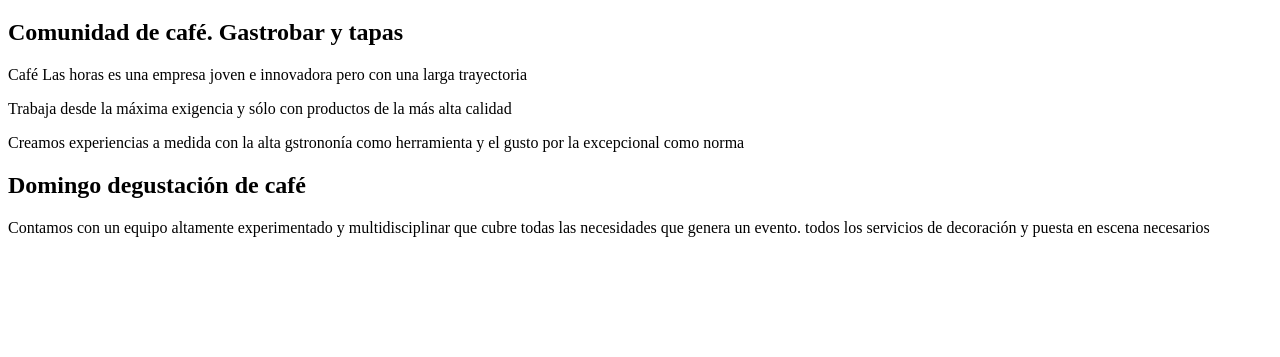
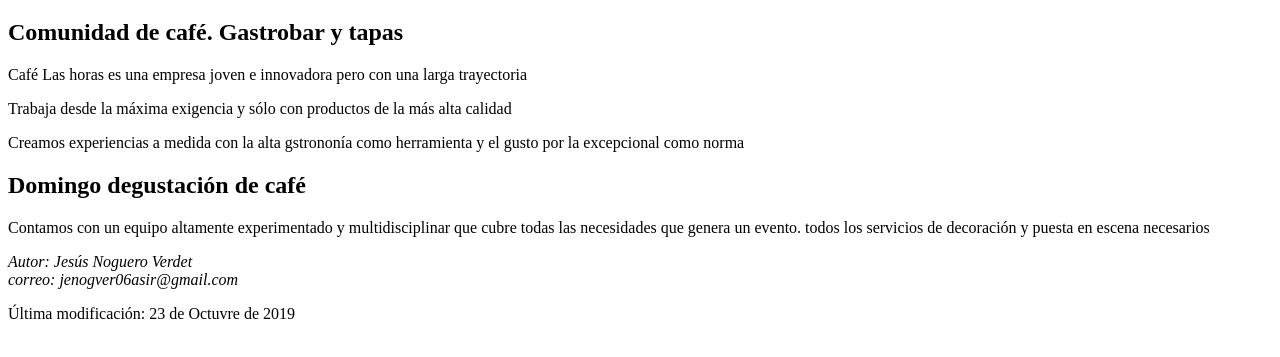
Before and after one commit to jenogver06/prac--1.7, a plain HTML site: page index.html in a window 1280 px wide. Shown: the part 61-418 px from the top of the page. Drawn offline with Linux system fonts and the light colour scheme.

Commit message:
modificado como nuevo

```diff
--- a/index.html
+++ b/index.html
@@ -7,12 +7,24 @@
     <title>Café las horas</title>
 </head>
 <body>
+    <hedaer>
     <h1>Café Las horas</h1>
+    </hedaer>
+    <main>
+        <section>
     <h2>Comunidad de café. Gastrobar y tapas</h2>
     <p>Café Las horas es una empresa joven e innovadora pero con una larga trayectoria</p>
     <p>Trabaja desde la máxima exigencia y sólo con productos de la más alta calidad</p>
     <p>Creamos experiencias a medida con la alta gstrononía como herramienta y el gusto por la excepcional como norma</p>
     <h2>Domingo degustación de café</h2>
     <p>Contamos con un equipo altamente experimentado y multidisciplinar que cubre todas las necesidades que genera un evento. todos los servicios de decoración y puesta en escena necesarios</p>
+        </section>
 </body>
+<footer>
+    <address>
+        Autor: Jesús Noguero Verdet<br>
+        correo: jenogver06asir@gmail.com
+    </address>
+    <p>Última modificación: 23 de Octuvre de 2019</p>
+</footer>
 </html>
```
